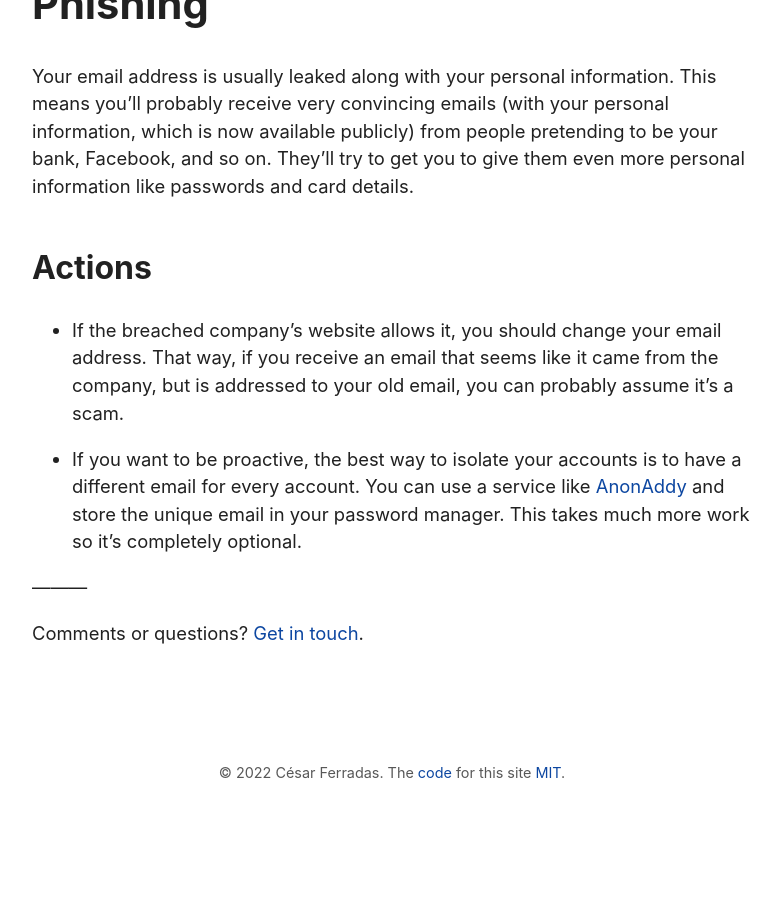
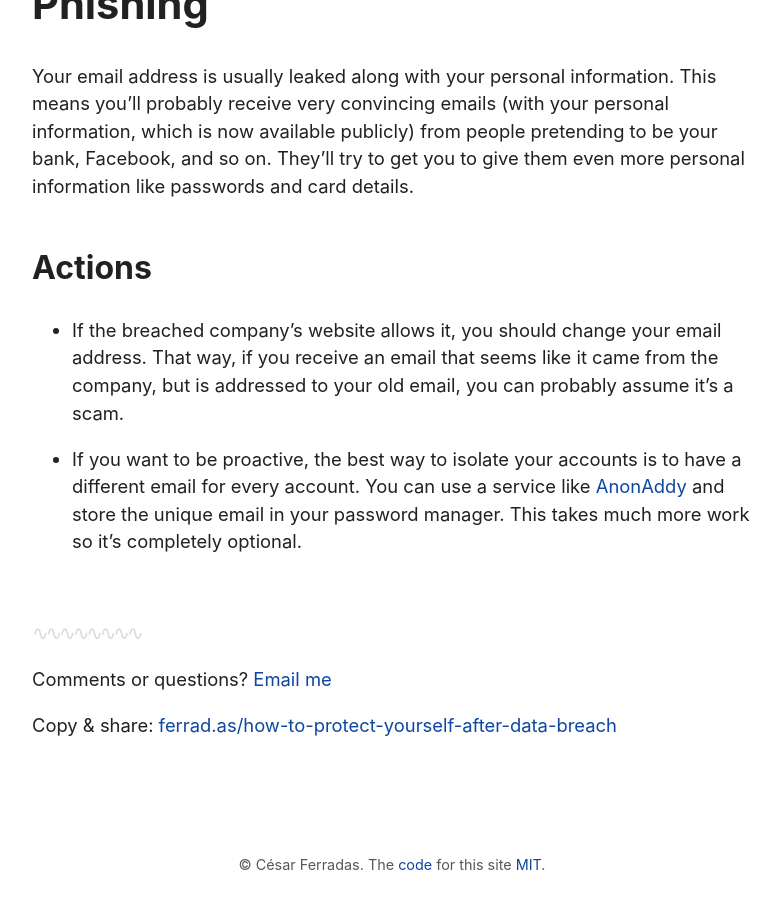
Before and after one commit to cesarferradas/ferrad.as, a Jekyll site: the page built from _posts/2020-05-22-how-to-protect-yourself-after-data-breach.md, in a window 1280 px wide and 900 px high, scrolled down 1753 px. Shown: the whole window, without its empty margins (248-1028 px from the left). Built offline with Jekyll 4.4.1, drawn with Linux system fonts in a browser that asks for light colours; before the commit the page ends 2561 px from its top, so only the background shows below that.

Commit message:
add share link and reply email

```diff
--- a/Gemfile
+++ b/Gemfile
@@ -4,4 +4,5 @@ gem "jekyll"
 gem "jekyll-feed"
 gem "jekyll-seo-tag"
 gem "jekyll-sitemap"
+gem 'jekyll-email-protect'
 gem "webrick", "~> 1.7"
--- a/_config.yml
+++ b/_config.yml
@@ -10,7 +10,7 @@ permalink:      /:slug
 # Contact
 author:
   name:         César
-  website:      https://ferrad.as
+  email:        c@ferrad.as
   github:       https://github.com/cesarferradas
   linkedin:     https://www.linkedin.com/in/cesarferradas
 
@@ -19,3 +19,4 @@ plugins:
   - jekyll-feed
   - jekyll-seo-tag
   - jekyll-sitemap
+  - jekyll-email-protect
--- a/_layouts/default.html
+++ b/_layouts/default.html
@@ -28,7 +28,7 @@
       {{ content }}
     </main>
     <footer>
-      © {{ 'now' | date: "%Y" }} {{ site.title }}. The
+      © {{ site.title }}. The
       <a href="{{ site.github.repository_url }}" target="_blank">
         code
       </a>
--- a/_layouts/post.html
+++ b/_layouts/post.html
@@ -6,6 +6,12 @@ layout: default
 <small>{{ page.date | date_to_long_string }}</small>
 <div class="post">
   {{ content }}
-  <p>———</p>
-  <p>Comments or questions? <a href="{{ '/contact' | absolute_url }}">Get in touch</a>.</p>
+  <br/>
+  <hr/>
+  <p>
+    Comments or questions? <a href="mailto:{{ site.author.email | encode_email }}?subject=Re: {{ page.title }}">Email me</a>
+  </p>
+  <p>
+    Copy & share: <a>ferrad.as{{ page.url }}</a>
+  </p>
 </div>
```
Also changed, not shown: contact.md (+1 -1 lines).
